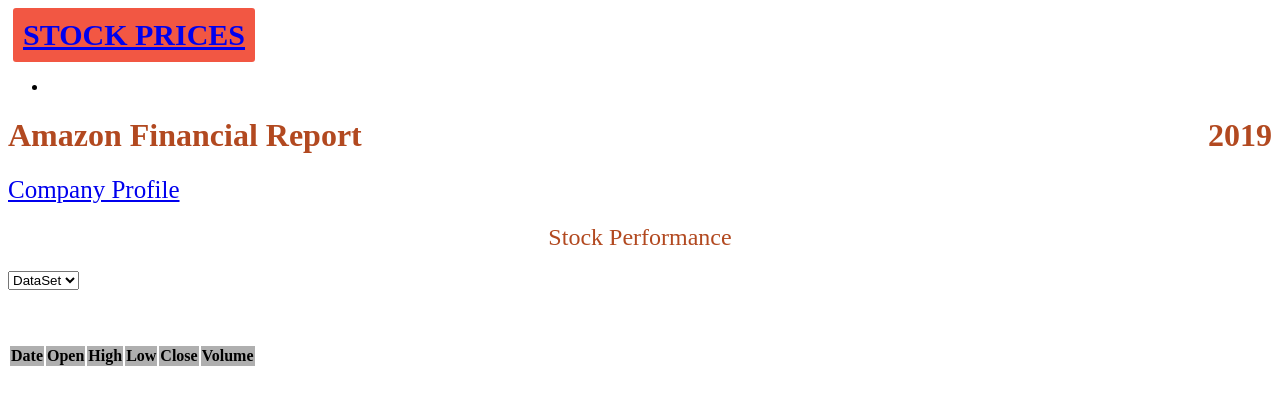
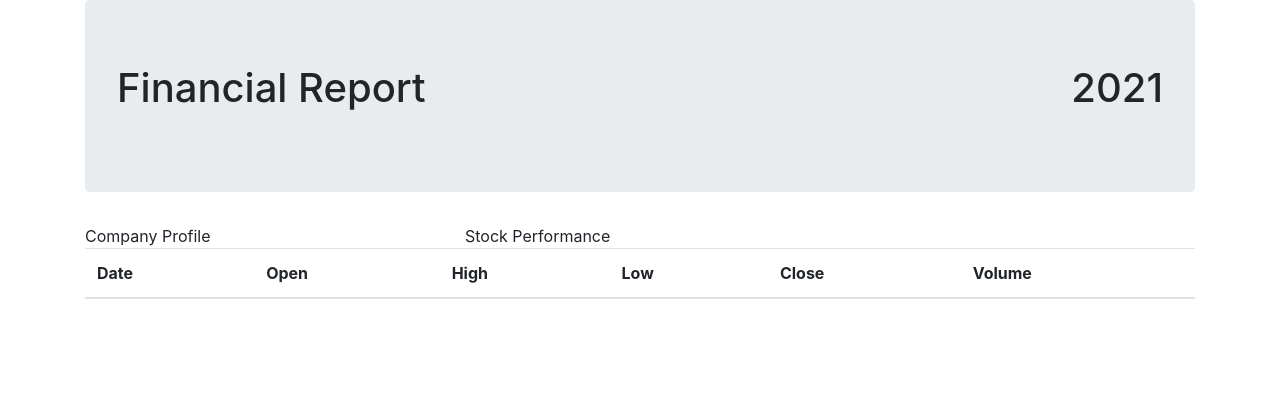
Before and after one commit to ahmadfarouk/FinalProject, a Flask app: page /api/Stock_info in a window 1280 px wide. Shown: the top 405 px of the page. Run offline with Flask 2, Linux system fonts and the light colour scheme; lists and menus that the app fills with data are empty; some libraries are stand-ins or nearby versions.

Commit message:
Updated code

```diff
--- a/static/CSS/style.css
+++ b/static/CSS/style.css
@@ -167,3 +167,22 @@
 thead {
   background-color: rgba(0, 0, 0, 0.315);
 }
+
+body {
+  background-color: unset;
+}
+/* table {
+border-collapse: collapse;
+width: 100%;
+} */
+
+th, td {
+text-align: left;
+padding: 8px;
+}
+tbody>tr:nth-child(even){background-color: #f2f2f2 !important}
+tbody>tr:nth-child(odd){background-color: #fff !important}
+/* th {
+background-color: #2f3439;
+color: white;
+} */
--- a/assets/stock.js
+++ b/static/stock.js
@@ -17,6 +17,18 @@
     return row[index];
   });
 }
+// Submit Button handler
+function handleSubmit() {
+  // Prevent the page from refreshing
+  d3.event.preventDefault();
+
+  // Select the input value from the form
+  var stock = d3.select("#stockInput").node().value;
+  console.log(stock);
+   // clear the input value
+   d3.select("#stockInput").node().value = "";
+
+
 var ticker= "AMZN"
 
 
--- a/templates/index.html
+++ b/templates/index.html
@@ -41,7 +41,7 @@
                         <a class="nav-link" href="Downloaded Data">Data<span class="sr-only"></span></a>
                     </li>
                     <li class="nav-item">
-                      <a class="nav-link" href="/api/Stock_info">Stock info<span class="sr-only"></span></a>
+                      <a class="nav-link" href="api/Stock_info">Stock info<span class="sr-only"></span></a>
                     </li>
                  </ul>
                 </div>
@@ -85,7 +85,7 @@
                   <ul class="list-group" id="filters">
                     <li class="filter list-group-item">
                       <label for="city">Enter a Stock Code</label>
-                        <input class="form-control" id="city" type="text" name="symbol" placeholder="AC">
+                        <input class="form-control" id="stockInput" type="text" name="symbol" placeholder="AC">
                     </li>
                   </ul>
                 </div>
--- a/templates/stock_info.html
+++ b/templates/stock_info.html
@@ -1,75 +1,43 @@
 <!DOCTYPE html>
 <html lang="en">
+
 <head>
-    <title>Financial Report</title>
-    <!-- Required meta tags -->
-    <meta charset="utf-8" />
-    <meta content="width=device-width, initial-scale=1.0" name="viewport" />
-    <meta http-equiv="X-UA-Compatible" content="IE=edge,chrome=1" />
-    <!--     Fonts and icons     -->
-    <!-- <link
-      rel="stylesheet"
-      href="https://stackpath.bootstrapcdn.com/bootstrap/4.4.1/css/bootstrap.min.css"
-      integrity="sha384-ggOyR0iXCbMQv3Xipma34MD+dH/1fQ784/j6cY/iJTQUOhcWr7x9JvoRxT2MZw1T"
-      crossorigin="anonymous"
-    /> -->
+  <meta charset="UTF-8">
+  <meta name="viewport" content="width=device-width, initial-scale=1.0">
+  <meta http-equiv="X-UA-Compatible" content="ie=edge">
+  <title>Financial Plot</title>
+  <link rel="stylesheet" href="https://stackpath.bootstrapcdn.com/bootstrap/4.4.1/css/bootstrap.min.css" integrity="sha384-Vkoo8x4CGsO3+Hhxv8T/Q5PaXtkKtu6ug5TOeNV6gBiFeWPGFN9MuhOf23Q9Ifjh" crossorigin="anonymous">
   <script src="https://unpkg.com/simple-statistics@5.0.0/dist/simple-statistics.min.js"></script>
   <script src="https://cdnjs.cloudflare.com/ajax/libs/d3/5.9.7/d3.min.js"></script>
   <script src="https://cdn.plot.ly/plotly-latest.min.js"></script>
-    <link
-      rel="stylesheet"
-      type="text/css"
-      href="https://fonts.googleapis.com/css?family=Roboto:300,400,500,700|Roboto+Slab:400,700|Material+Icons"
-    />
-    <link
-      rel="stylesheet"
-      href="https://maxcdn.bootstrapcdn.com/font-awesome/latest/css/font-awesome.min.css"
-    />
-    <!-- Material Kit CSS -->
-    <link href="assets/css/material-dashboard.css?v=2.1.2" rel="stylesheet" />
-    <link rel="stylesheet" href="../static/CSS/style.css"> </link>
+  <style>
+    body {
+      background-color: unset;
+    }
+/* table {
+    border-collapse: collapse;
+    width: 100%;
+} */
+
+th, td {
+    text-align: left;
+    padding: 8px;
+}
+tbody>tr:nth-child(even){background-color: #f2f2f2 !important}
+tbody>tr:nth-child(odd){background-color: #fff !important}
+/* th {
+  background-color: #2f3439;
+  color: white;
+} */
+  </style>
 </head>
 
 <body>
-    <div class="wrapper">
-      <div class="sidebar" data-color="azure" data-background-color="white">
-        <!--
-      Tip 1: You can change the color of the sidebar using: data-color="purple | azure | green | orange | danger"
-      Tip 2: you can also add an image using data-image tag
-  -->
-
-      <div class="main-panel">
-        <!-- Navbar -->
-        <nav
-          class="navbar navbar-expand-lg navbar-transparent navbar-absolute fixed-top"
-        >
-          <div class="container-fluid">
-            <div class="navbar-wrapper">
-              <a class="navbar-brand" href="javascript:;">STOCK PRICES</a>
-            </div>
-              <span class="sr-only">Toggle navigation</span>
-              <span class="navbar-toggler-icon icon-bar"></span>
-              <span class="navbar-toggler-icon icon-bar"></span>
-              <span class="navbar-toggler-icon icon-bar"></span>
-            </button>
-            <div class="collapse navbar-collapse justify-content-end">
-              <ul class="navbar-nav">
-                <li class="nav-item">
-                  <a class="nav-link" href="javascript:;">
-                  </a>
-                </li>
-                <!-- your navbar here -->
-              </ul>
-            </div>
-          </div>
-        </nav>
-        <!-- End Navbar -->
-        <div class="content">
-          <div class="container-fluid">
+  <div class="container">
     <div class="jumbotron">
       <h1>
-          Amazon Financial Report
-          <span id="report-date" style="float: right">2019</span>
+        Financial Report
+        <span id="report-date" style="float: right;">2021</span>
       </h1>
       <p></p>
     </div>
@@ -77,27 +45,27 @@
     <div class="row">
       <div class="col-md-4">
         <div class="panel panel-primary">
-            <a class="btn btn-primary" href="https://money.cnn.com/quote/profile/profile.html?symb=AMZN" target='_blank'role="button">Company Profile</a>
+          <div class="panel-body">
+            Company Profile
+          </div>
+        </div>
+        <div class="company">
+
+        </div>
       </div>
       <div class="col-md-8">
         <div class="panel panel-default">
           <div class="panel-body">
-              <h2 id="chart-title">Stock Performance</h2>
-                <select id="selDataset">
-                  <option value="dataset1">DataSet</option>
-                </select>
-                <br />
-                <br />
+            Stock Performance
           </div>
         </div>
         <div id="plot"></div>
       </div>
     </div>
-      <br />
-      <br />
+
     <div class="row">
       <div class="col-md-12">
-          <table id="summary-table" class="table table-responsive table-info table-striped table-inverse">
+        <table id="summary-table" class="table table-striped table-inverse">
           <thead>
             <tr>
               <th>Date</th>
@@ -113,6 +81,11 @@
       </div>
     </div>
   </div>
-    <script src="../assets/stock.js"></script>
+
+
+  <script src="../static/js/stock.js"></script>
 </body>
+ <!-- Bootstrap CSS -->
+ <link rel="stylesheet" href="https://stackpath.bootstrapcdn.com/bootstrap/4.4.1/css/bootstrap.min.css" integrity="sha384-Vkoo8x4CGsO3+Hhxv8T/Q5PaXtkKtu6ug5TOeNV6gBiFeWPGFN9MuhOf23Q9Ifjh" crossorigin="anonymous">
+
 </html>
```
Lines whose indentation alone changed are shown as unchanged.
